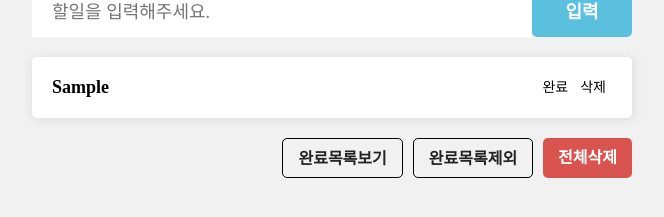
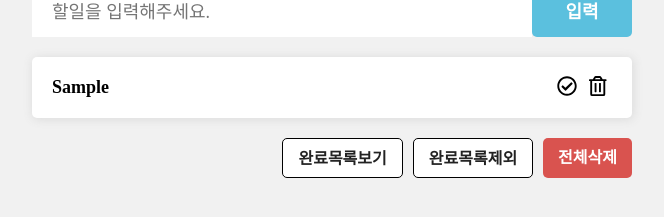
Before and after one commit to nohsunghyung/vue-todolist, a Vue app: page / in a window 1280 px wide. Both pictures are taken after typing "Sample" into the empty fields and a click on the button "입력". Shown: the part 211-428 px from the top of the page, without its empty margins (308-972 px from the left). Built offline with nearby package versions, Linux system fonts and the light colour scheme.

Commit message:
feat : 아이콘 npm 설치, 버튼 수정

```diff
--- a/package.json
+++ b/package.json
@@ -8,6 +8,10 @@
     "lint": "vue-cli-service lint"
   },
   "dependencies": {
+    "@fortawesome/fontawesome-svg-core": "^1.2.28",
+    "@fortawesome/free-regular-svg-icons": "^5.13.0",
+    "@fortawesome/free-solid-svg-icons": "^5.13.0",
+    "@fortawesome/vue-fontawesome": "^0.1.9",
     "core-js": "^3.6.4",
     "vue": "^2.6.11",
     "vuex": "^3.1.3"
--- a/src/assets/css/common.scss
+++ b/src/assets/css/common.scss
@@ -16,7 +16,7 @@
   }
   &.normal {
     border: 1px solid #000;
-    background-color: transparent;
+    background-color: #fff;
     color: #222;
   }
 }
--- a/src/components/TodoList.vue
+++ b/src/components/TodoList.vue
@@ -1,5 +1,6 @@
 <template>
 	<ul class="todo-container">
+		<transition-group name="slide-fade">
 			<template v-for="(item, index) in todoArray">
 				<li
 					class="item"
@@ -12,19 +13,23 @@
 					<span class="todo-list">{{ item.text }}</span>
 					<div class="btn-group">
 						<button type="button" @click="completeChk(item)">
-						{{ !item.complete ? '완료' : '완료해제' }}
+							<font-awesome-icon :icon="['far', 'check-circle']" />
 						</button>
-					<button type="button" @click="deleteTodo(index)">삭제</button>
+						<button type="button" @click="deleteTodo(index)">
+							<font-awesome-icon :icon="['far', 'trash-alt']" />
+						</button>
 					</div>
 				</li>
 			</template>
+		</transition-group>
 	</ul>
 </template>
 
 <script>
+import { FontAwesomeIcon } from '@fortawesome/vue-fontawesome';
 export default {
-	data() {
-		return {};
+	components: {
+		FontAwesomeIcon,
 	},
 	computed: {
 		todoArray() {
@@ -54,6 +59,7 @@ export default {
 .todo-container {
 	margin-top: 20px;
 	.item {
+		transition: 0.3s;
 		display: flex;
 		padding: 20px;
 		position: relative;
@@ -93,4 +99,18 @@ export default {
 		}
 	}
 }
+.svg-inline--fa {
+	font-size: 20px;
+}
+.slide-fade-enter-active {
+	transition: all 0.3s ease;
+}
+.slide-fade-leave-active {
+	transition: all 0.3s cubic-bezier(1, 0.5, 0.8, 1);
+}
+.slide-fade-enter,
+.slide-fade-leave-to {
+	transform: translateX(20px);
+	opacity: 0;
+}
 </style>
--- a/src/main.js
+++ b/src/main.js
@@ -1,10 +1,18 @@
 import Vue from 'vue';
 import App from './App.vue';
 import store from './store/index';
+import { library } from '@fortawesome/fontawesome-svg-core';
+import { fas } from '@fortawesome/free-solid-svg-icons';
+import { far } from '@fortawesome/free-regular-svg-icons';
+import { FontAwesomeIcon } from '@fortawesome/vue-fontawesome';
+
+library.add(fas);
+library.add(far);
 
 Vue.config.productionTip = false;
 
 new Vue({
 	render: h => h(App),
 	store,
+	FontAwesomeIcon,
 }).$mount('#app');
```
Also changed, not shown: 1 other file (tests, documents, lock files or other folders). Lines whose indentation alone changed are shown as unchanged.
